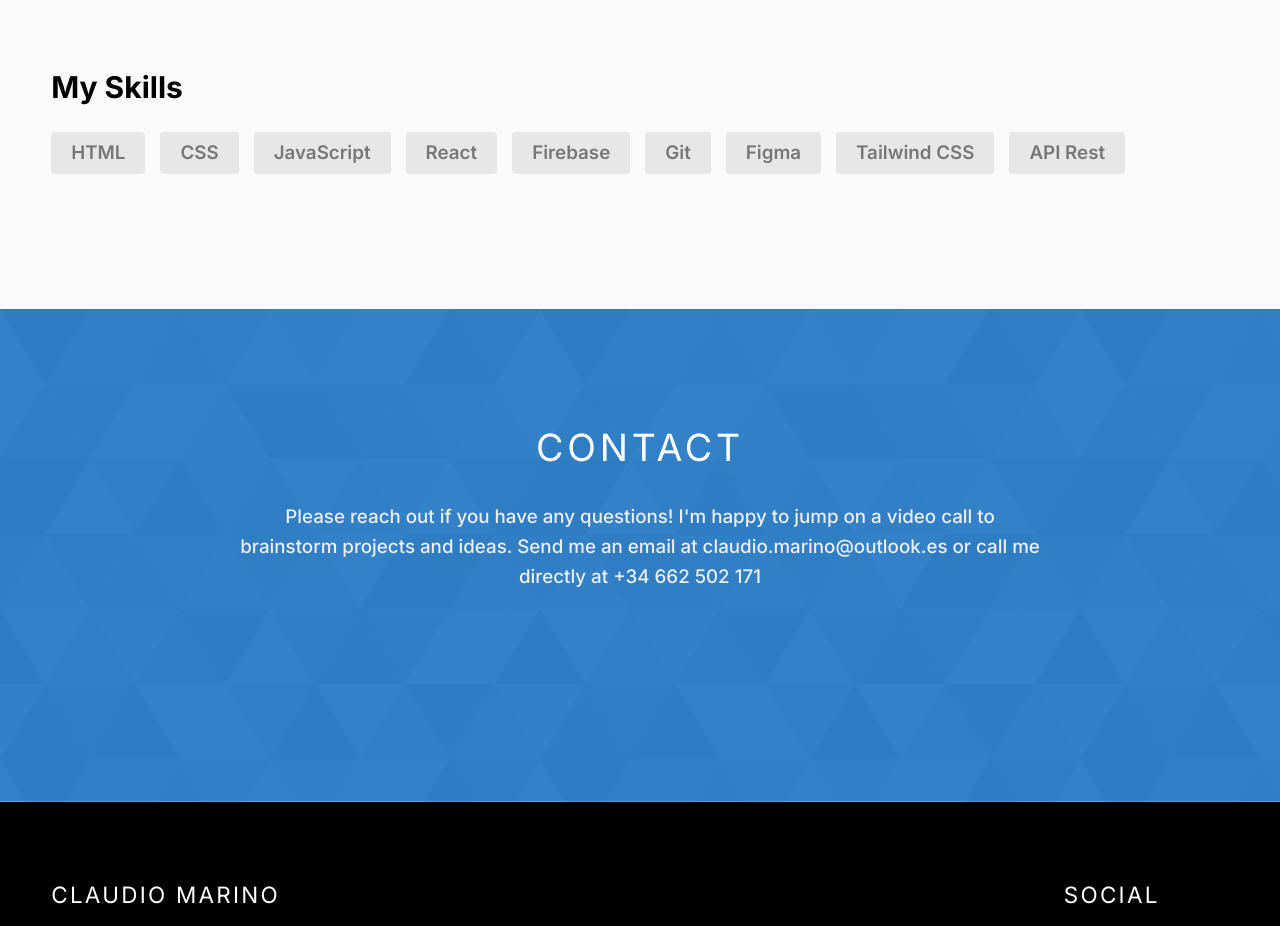
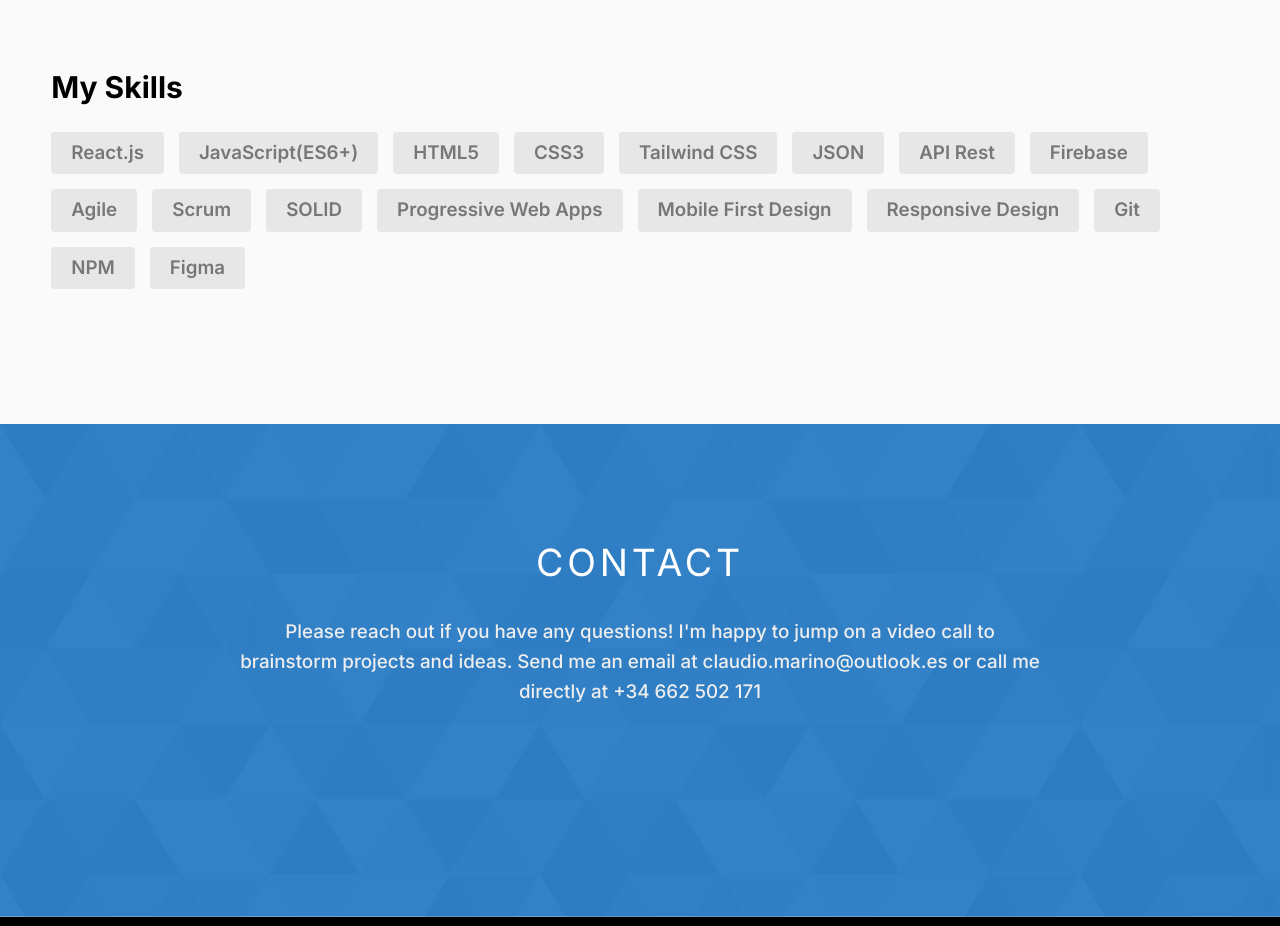
Before and after one commit to claudiomavi/newPortfolio, a React (Vite) app: page / in a window 1280 px wide. Shown: the part 3460-4386 px from the top of the page. Built offline with nearby package versions, Linux system fonts and the light colour scheme.

Commit message:
added skills

```diff
--- a/src/Components/About.jsx
+++ b/src/Components/About.jsx
@@ -1,5 +1,6 @@
 import { useEffect } from "react";
 import { useLocation } from "react-router-dom";
+import { skills } from "../datas/skills";
 
 export default function About() {
   const location = useLocation();
@@ -60,33 +61,13 @@
               My Skills
             </h3>
             <div className="flex flex-wrap">
-              <div className="mb-6 mr-6 rounded-md bg-[rgba(153,153,153,0.2)] px-8 py-4 text-3xl font-semibold text-[#777]">
-                HTML
-              </div>
-              <div className="mb-6 mr-6 rounded-md bg-[rgba(153,153,153,0.2)] px-8 py-4 text-3xl font-semibold text-[#777]">
-                CSS
-              </div>
-              <div className="mb-6 mr-6 rounded-md bg-[rgba(153,153,153,0.2)] px-8 py-4 text-3xl font-semibold text-[#777]">
-                JavaScript
-              </div>
-              <div className="mb-6 mr-6 rounded-md bg-[rgba(153,153,153,0.2)] px-8 py-4 text-3xl font-semibold text-[#777]">
-                React
-              </div>
-              <div className="mb-6 mr-6 rounded-md bg-[rgba(153,153,153,0.2)] px-8 py-4 text-3xl font-semibold text-[#777]">
-                Firebase
-              </div>
-              <div className="mb-6 mr-6 rounded-md bg-[rgba(153,153,153,0.2)] px-8 py-4 text-3xl font-semibold text-[#777]">
-                Git
-              </div>
-              <div className="mb-6 mr-6 rounded-md bg-[rgba(153,153,153,0.2)] px-8 py-4 text-3xl font-semibold text-[#777]">
-                Figma
-              </div>
-              <div className="mb-6 mr-6 rounded-md bg-[rgba(153,153,153,0.2)] px-8 py-4 text-3xl font-semibold text-[#777]">
-                Tailwind CSS
-              </div>
-              <div className="mb-6 mr-6 rounded-md bg-[rgba(153,153,153,0.2)] px-8 py-4 text-3xl font-semibold text-[#777]">
-                API Rest
-              </div>
+              {skills.map((skill) => {
+                return (
+                  <div className="mb-6 mr-6 rounded-md bg-[rgba(153,153,153,0.2)] px-8 py-4 text-3xl font-semibold text-[#777]">
+                    {skill}
+                  </div>
+                );
+              })}
             </div>
           </div>
         </div>
--- /dev/null
+++ b/src/datas/skills.js
@@ -0,0 +1,19 @@
+export const skills = [
+  "React.js",
+  "JavaScript(ES6+)",
+  "HTML5",
+  "CSS3",
+  "Tailwind CSS",
+  "JSON",
+  "API Rest",
+  "Firebase",
+  "Agile",
+  "Scrum",
+  "SOLID",
+  "Progressive Web Apps",
+  "Mobile First Design",
+  "Responsive Design",
+  "Git",
+  "NPM",
+  "Figma",
+];
```
